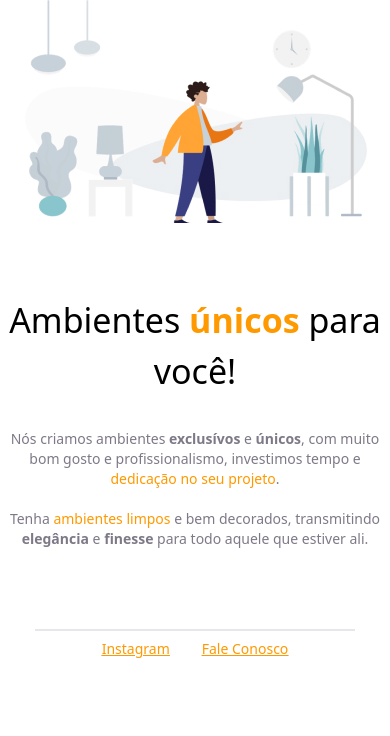
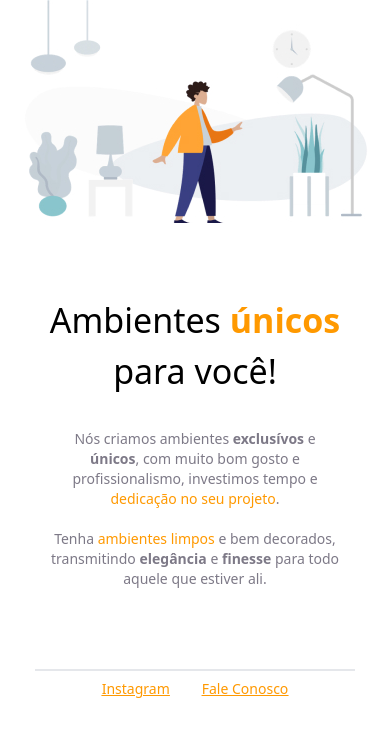
Before and after one commit to iaugustoz/landing-page, a plain HTML site: page landing-page-web/index.html in a window 390 px wide. Drawn offline with Linux system fonts and the light colour scheme.

Commit message:
:sparkles: feat: Responsividade adicionada

```diff
--- a/landing-page-web/index.html
+++ b/landing-page-web/index.html
@@ -11,13 +11,13 @@
     <div class="flex flex-col justify-center items-center w-full">
       <img src="src/img/main-image.jpg" alt="Imagem de apresentação" />
       <h1
-        class="mt-[72px] text-[34px] md:text-[49px] max-w-[592px] text-center"
+        class="mx-auto w-3/4 mt-[72px] text-[34px] md:text-[49px] max-w-[592px] text-center"
       >
         Ambientes <span class="font-bold text-mustard-700">únicos</span> para
         você!
       </h1>
 
-      <p class="mt-8 max-w-[592px] text-sm text-dark-grey-700 text-center">
+      <p class="mx-auto w-3/4 mt-8 max-w-[592px] text-sm text-dark-grey-700 text-center">
         Nós criamos ambientes <span class="font-bold">exclusívos</span> e
         <span class="font-bold">únicos</span>, com muito bom gosto e
         profissionalismo, investimos tempo e
```
